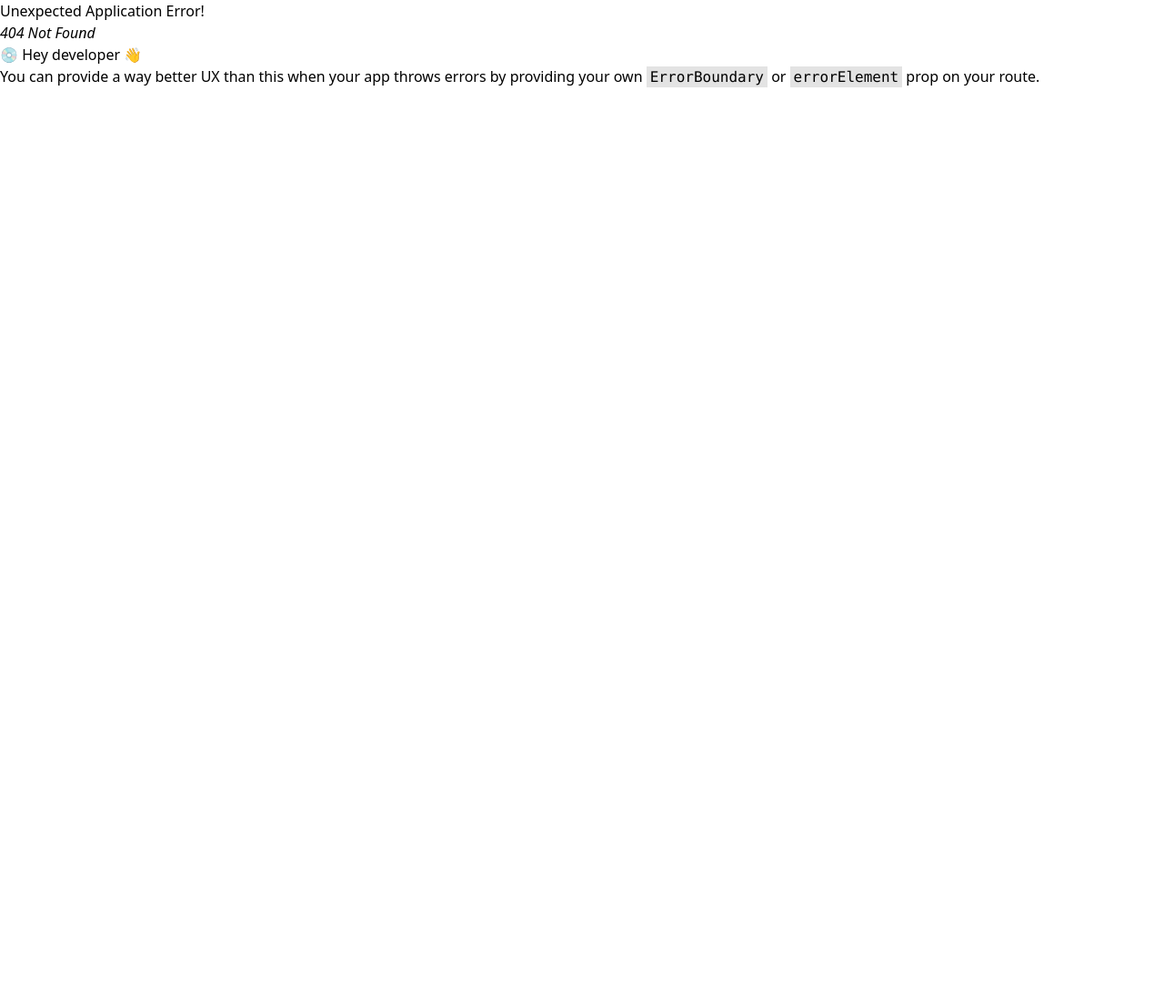
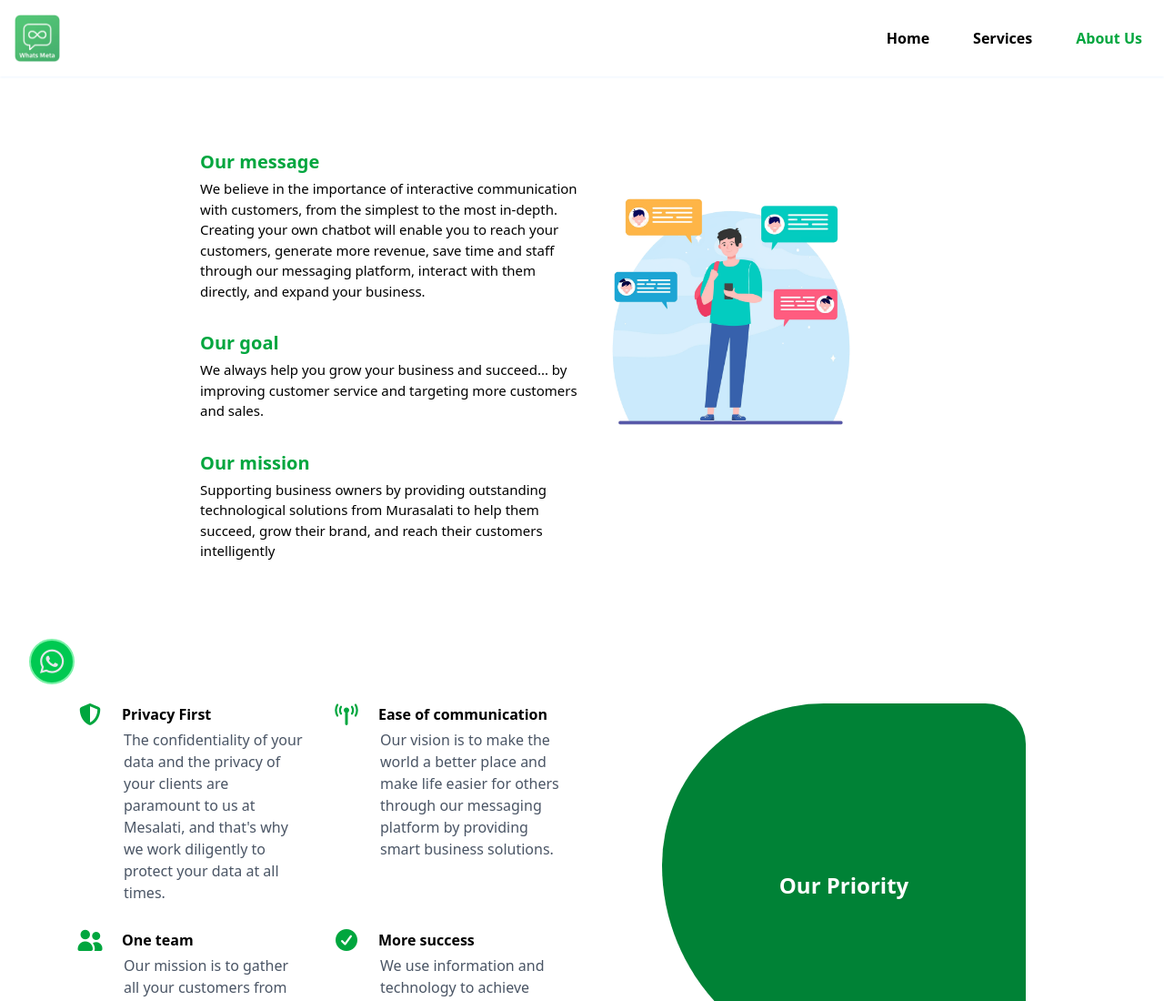
Before and after one commit to AbdalrahmanAshraf7/WhatsMeta, a React (Vite) app: page /about in a window 1280 px wide. Before the commit this address had no page. Shown: the top 1100 px of the page at 91% size. Before the commit the page ends 800 px from the top, so only its background shows below. Built offline with nearby package versions, Linux system fonts and the light colour scheme.

Commit message:
updateit

```diff
--- a/src/App.jsx
+++ b/src/App.jsx
@@ -6,6 +6,7 @@ import axios from 'axios'
 import Layout from "./comp/Layout/Layout.jsx"
 import Home from "./comp/Home/Home.jsx"
 import Services from './comp/Services/Services.jsx'
+import About from './comp/About/About.jsx'
 
 
 
@@ -21,6 +22,7 @@ function App() {
         { index : true , element: <Navigate to="home" replace />},
         { path : "home" , element: <Home/> },
         { path : "services" , element: <Services/> },
+        { path : "about" , element: <About/> },
         // { path : "docs" , element: <Docs/> },
       ],
 
--- /dev/null
+++ b/src/comp/About/About.jsx
@@ -0,0 +1,139 @@
+import React from 'react'
+import whatsMan from "../../assets/whatsMan.png"
+
+export default function About() {
+  return <>
+
+  <div className='flex flex-col md:flex-row mt-14   '>
+    <div className='flex flex-col gap-2 p-3  md:w-[100%]   '>
+        <span className='flex flex-col gap-1 p-3 lg:px-52'>
+         <p className='font-bold text-green-600 text-xl'>
+            Our message
+         </p>
+         <p className='font-medium text-[19px] md:text-[15px] '>
+           We believe in the importance of interactive communication with customers, from the simplest to the most in-depth. Creating your own chatbot will enable you to reach your customers, generate more revenue, save time and staff through our messaging platform, interact with them directly, and expand your business.
+         </p>
+        </span>
+        <span className='flex flex-col gap-1 p-3  lg:px-52'>
+         <p className='font-bold text-green-600 text-xl '>
+            Our goal
+
+         </p>
+         <p className='font-medium text-[19px] md:text-[15px]'>
+             We always help you grow your business and succeed... by improving customer service and targeting more customers and sales.
+         </p>
+        </span>
+        <span className='flex flex-col gap-1 p-3  lg:px-52'>
+         <p className='font-bold text-green-600 text-xl'>
+           Our mission
+
+         </p>
+         <p className='font-medium text-[19px] md:text-[15px]'>
+            Supporting business owners by providing outstanding technological solutions from Murasalati to help them succeed, grow their brand, and reach their customers intelligently
+         </p>
+        </span>
+    </div>
+
+    <div className=' p-52 md:w-[20%] flex relative'>
+        <img src={whatsMan} alt="" className=' absolute w-[300px]  lg:left-[-210px] left-[130px]  top-[-10px] md:left-[-10px] md:top-[50px]'/>
+
+    </div>
+
+
+
+
+  </div>
+
+  <div className='p-16  flex lg:flex-col md:flex-col mt-12 mb-14   '>
+
+     <div className='flex flex-col md:flex-row w-full'>
+    <div className=' w-full p-5 flex justify-end lg:justify-center md:order-2 '>
+
+<div className="flex  w-[400px] h-[400px] bg-green-700  justify-center items-center rounded-tl-[200px] rounded-bl-[250px] rounded-tr-[50px] rounded-br-[50px] mb-5">
+    <span className="text-2xl font-bold text-white">
+        Our Priority
+    </span>
+</div>
+
+    </div>
+
+    <div className=' w-full p-5 grid grid-cols-1 lg:grid-cols-2 md:grid-cols-1 gap-7 md:order-1'>
+        <div>
+            <div className='flex flex-col gap-1'>
+                <span className='flex items-center gap-5'>
+                 <i class="fa-solid fa-shield-halved text-2xl text-green-600"></i> <span className='font-bold'>Privacy First</span>
+            </span>
+            <span className='ms-13 text-gray-600'>
+                The confidentiality of your data and the privacy of your clients are paramount to us at Mesalati, and that's why we work diligently to protect your data at all times.
+            </span>
+            </div>
+
+        </div>
+        <div>
+            <div className='flex flex-col gap-1'>
+                <span className='flex items-center gap-5'>
+                <i class="fa-solid fa-tower-broadcast text-2xl text-green-600"></i> <span className='font-bold'>Ease of communication</span>
+            </span>
+            <span className='ms-13 text-gray-600'>
+                Our vision is to make the world a better place and make life easier for others through our messaging platform by providing smart business solutions.
+            </span>
+            </div>
+
+        </div>
+        <div>
+            <div className='flex flex-col gap-1'>
+                <span className='flex items-center gap-5'>
+                 <i class="fa-solid fa-user-group text-2xl text-green-600"></i> <span className='font-bold'>One team </span>
+            </span>
+            <span className='ms-13 text-gray-600'>
+                Our mission is to gather all your customers from social media platforms into one messaging platform and serve them in the best and easiest way.
+            </span>
+            </div>
+
+        </div>
+        <div>
+            <div className='flex flex-col gap-1'>
+                <span className='flex items-center gap-5'>
+                <i class="fa-solid fa-circle-check text-2xl text-green-600"></i> <span className='font-bold'> More success </span>
+            </span>
+              <span className='ms-13 text-gray-600'>
+              We use information and technology to achieve continued success and generate a lot of money and wealth.
+                 </span>
+            </div>
+
+        </div>
+        <div>
+            <div className='flex flex-col gap-1'>
+                <span className='flex items-center gap-5'>
+                 <i class="fa-solid fa-thumbs-up text-2xl text-green-600"></i> <span className='font-bold'>Always with you </span>
+            </span>
+              <span className='ms-13 text-gray-600'>
+              My entire team is in contact with you to help and support your business to thrive, grow, and stay on top.
+                 </span>
+            </div>
+
+        </div>
+        <div>
+            <div className='flex flex-col gap-1'>
+                <span className='flex items-center gap-5'>
+                <i class="fa-solid fa-hand-holding-heart text-2xl text-green-600"></i> <span className='font-bold'>Your opinion matters to us </span>
+            </span>
+              <span className='ms-13 text-gray-600'>
+              Your opinion always matters to us and helps us provide the best experience; it is the true driving force behind everything we do in my correspondence.
+                 </span>
+            </div>
+
+        </div>
+
+    </div>
+
+  </div>
+
+  </div>
+
+
+
+
+
+  </>
+}
--- a/src/comp/Navbar/Navbar.jsx
+++ b/src/comp/Navbar/Navbar.jsx
@@ -24,19 +24,16 @@ export default function Navbar() {
       </svg>
     </button>
     <div className={`${toggle == false ? "hidden" : "" } w-full md:block md:w-auto   " id="navbar-default`}>
-      <ul   onClick={()=>settoggle(false)} className="font-semibold flex flex-col    p-4 md:p-0 mt-4 border border-gray-100 rounded-lg bg-white md:flex-row md:space-x-8 rtl:space-x-reverse md:mt-0 md:border-0 md:white ">
-        <li>
-          <NavLink to={"home"} className="block py-2 px-3 text-black  rounded-sm md:bg-transparent  md:aria-[current=page]:bg-transparent md:p-0  aria-[current=page]:text-green-600  aria-[current=page]:bg-green-50 " aria-current="page">Home</NavLink>
+      <ul   onClick={()=>settoggle(false)} className="font-semibold flex flex-col      md:p-0 mt-4 border border-gray-100 rounded-lg bg-white md:flex-row md:space-x-8 rtl:space-x-reverse md:mt-0 md:border-0 md:white ">
+        <li className='hover:bg-white md:hover:bg-green-100 py-3 px-2 rounded-lg'>
+          <NavLink to={"home"} className="block py-2 px-1  text-black  rounded-sm md:bg-transparent  md:aria-[current=page]:bg-transparent md:p-0  aria-[current=page]:text-green-600  aria-[current=page]:bg-green-50 " aria-current="page">Home</NavLink>
         </li>
-        <li>
-          <NavLink to={"services"} className="block py-2 px-3 text-black  rounded-sm md:bg-transparent  md:aria-[current=page]:bg-transparent md:p-0  aria-[current=page]:text-green-600 aria-[current=page]:bg-green-50" aria-current="page">Services</NavLink>
+        <li className='hover:bg-white md:hover:bg-green-100 py-3  px-2 rounded-lg'>
+          <NavLink to={"services"} className="block py-2 px-1  text-black  rounded-sm md:bg-transparent  md:aria-[current=page]:bg-transparent md:p-0  aria-[current=page]:text-green-600 aria-[current=page]:bg-green-50" aria-current="page">Services</NavLink>
         </li>
-        <li>
-          <NavLink to={"docs"} className="hidden  py-2 px-3 text-black  rounded-sm md:bg-transparent  md:aria-[current=page]:bg-transparent md:p-0  aria-[current=page]:text-green-600 aria-[current=page]:bg-green-50" aria-current="page">Documentation</NavLink>
+        <li className='hover:bg-white md:hover:bg-green-100 py-3  px-2 rounded-lg'>
+          <NavLink to={"about"} className="block py-2 px-1  text-black  rounded-sm md:bg-transparent  md:aria-[current=page]:bg-transparent md:p-0  aria-[current=page]:text-green-600 aria-[current=page]:bg-green-50" aria-current="page">About Us</NavLink>
         </li>
-
-
-
 
       </ul>
     </div>
--- /dev/null
+++ b/tailwind.config.js
@@ -0,0 +1,14 @@
+/** @type {import('tailwindcss').Config} */
+export default {
+  content: [
+    "./index.html",
+    "./src/**/*.{js,ts,jsx,tsx}",
+  ],
+  theme: {
+    extend: {},
+    screens: {
+
+    },
+  },
+  plugins: [],
+}
--- a/vite.config.js
+++ b/vite.config.js
@@ -7,4 +7,6 @@ export default defineConfig({
   plugins: [react(),
         tailwindcss(),
   ],
+
+
 })
```
Also changed, not shown: src/assets/whats-about.png (added), src/assets/whatsMan.png (added), src/index.css (line endings or trailing spaces).
